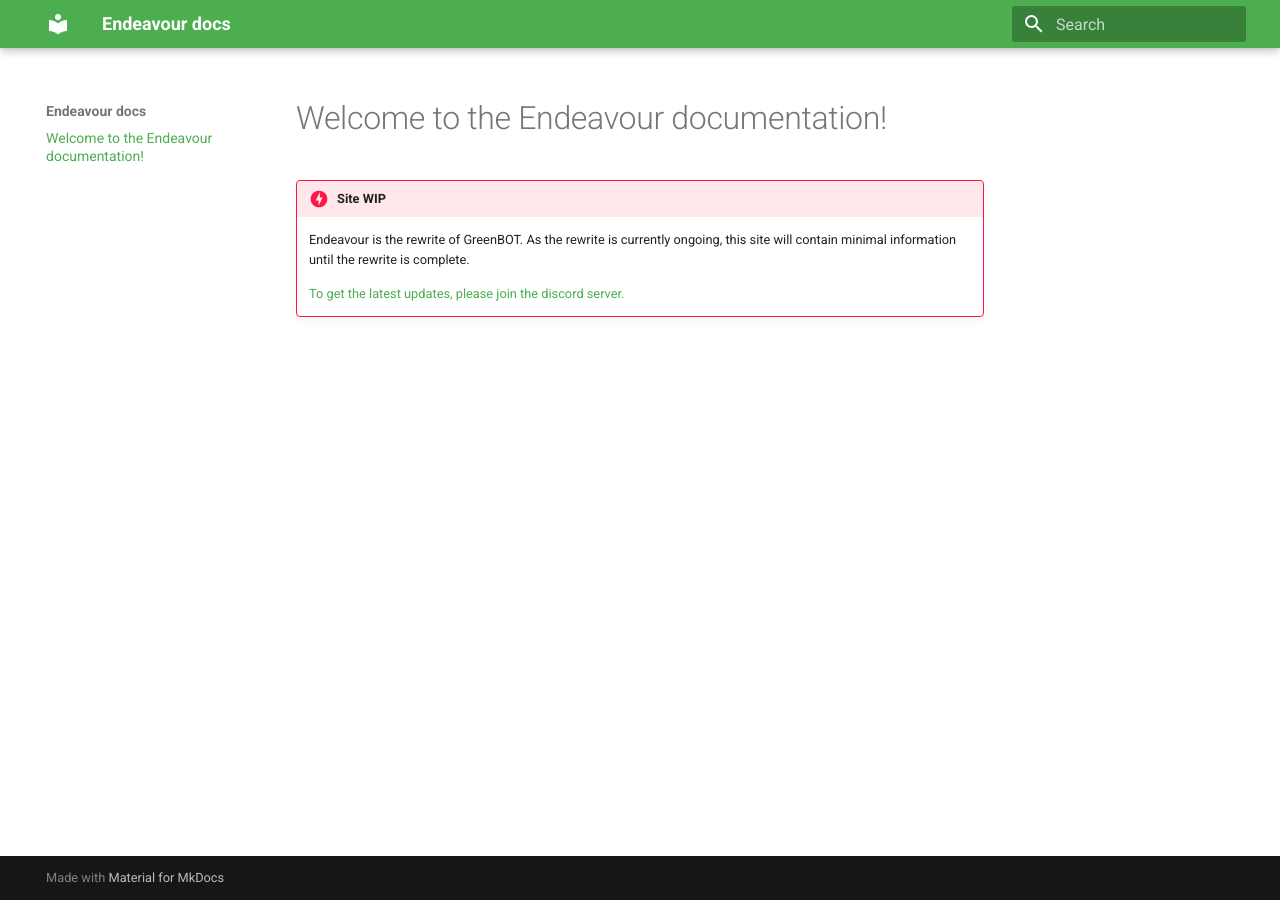
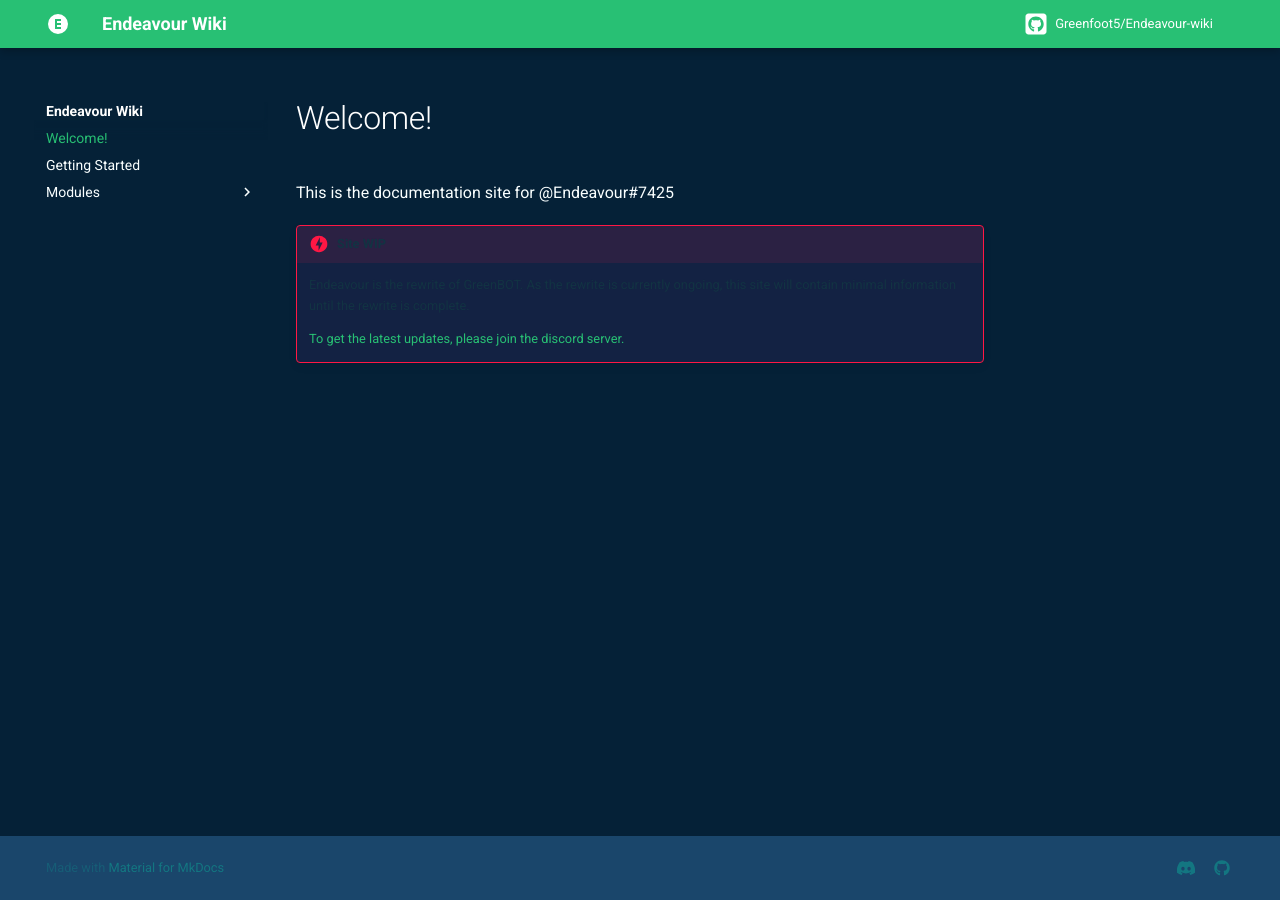
Before and after one commit to Greenfoot5/Endeavour-docs, an MkDocs documentation site: the page built from docs/index.md, in a window 1280 px wide. Built offline with MkDocs 1.6.1 and Material for MkDocs 9.7.7, drawn with Linux system fonts in a browser that asks for light colours; comment, search, counter and statistics services are not loaded.

Commit message:
Added some layout and css to the site. Still a heavy WIP. Several css bugs need to be fixed (only colour stuff).

```diff
--- /dev/null
+++ b/docs/getting_started.md
@@ -0,0 +1 @@
+# Getting Started
--- a/docs/index.md
+++ b/docs/index.md
@@ -1,4 +1,6 @@
-# Welcome to the Endeavour documentation!
+# Welcome!
+
+This is the documentation site for @Endeavour#7425
 
 !!! danger "Site WIP"
     Endeavour is the rewrite of GreenBOT.
--- /dev/null
+++ b/docs/stylesheets/custom.css
@@ -0,0 +1,37 @@
+:root {
+
+    /*Main primary colour used acorss the site.*/
+    --md-primary-fg-color:  #28c074;
+    --md-primary-fg-color--light:   #3dff6e;
+    --md-primary-fg-color--dark:    #10908e;
+    --md-primary-bg-color:          hsla(0, 0%, 100%, 1);
+    --md-primary-bg-color--light:   hsla(0, 0%, 100%, 0.7);
+
+    /* Main text colour */
+    --md-default-fg-color:  #faffff;
+    --md-default-fg-color--light:   #fff;
+    --md-default-fg-color--ligher:  #fff;
+    --md-default-fg-color--lightest:#fff;
+
+    /* Background colour */
+    --md-default-bg-color:  #052137;
+    --md-default-bg-color--light:   #123c4a;
+    --md-default-bg-color--lighter: #123c4a;
+    --md-default-bg-color--lightest:#123c4a;
+
+    /* Link hover colour */
+    --md-accent-fg-color:   #3dff6e;
+    --md-accent-fg-color--transparent:   #3dff6e19;
+
+    --md-code-fg-color:     #10908e;
+    --md-code-bg-color:     #10908e;
+
+    --md-admonition-fg-color:          #123343;
+    --md-admonition-bg-color:          #132243;
+
+    --md-footer-fg-color:              #10908e;
+    --md-footer-fg-color--light:       #10908eA4;
+    --md-footer-fg-color--lighter:     #10908e52;
+    --md-footer-bg-color:              #1a466b;
+    --md-footer-bg-color--dark:        #1a466b;
+}
--- a/mkdocs.yml
+++ b/mkdocs.yml
@@ -1,10 +1,31 @@
-site_name: Endeavour docs
+site_name: Endeavour Wiki
+
 theme:
   name: material
-  palette:
-    primary: green
-    accent: teal
+  icon:
+    logo: material/alpha-e-circle
+    repo: fontawesome/brands/github-square
+
 markdown_extensions:
   - admonition
   - pymdownx.details
   - pymdownx.superfences
+  - toc:
+      permalink: true
+      toc_depth: 3
+
+extra_css:
+  - stylesheets/custom.css
+
+extra:
+  social:
+  - icon: fontawesome/brands/discord
+    link: https://discord.gg/MVzHqdm
+  - icon: fontawesome/brands/github
+    link: https://github.com/greenfoot5/Endeavour
+
+repo_url: https://github.com/greenfoot5/Endeavour-docs
+repo_name: Greenfoot5/Endeavour-wiki
+
+plugins:
+  - git-revision-date
```
Also changed, not shown: docs/Modules/wanted.md (added, +13 -0 lines), docs/Images/Endeavour.png (added), docs/Images/Endeavour.svg (added).
